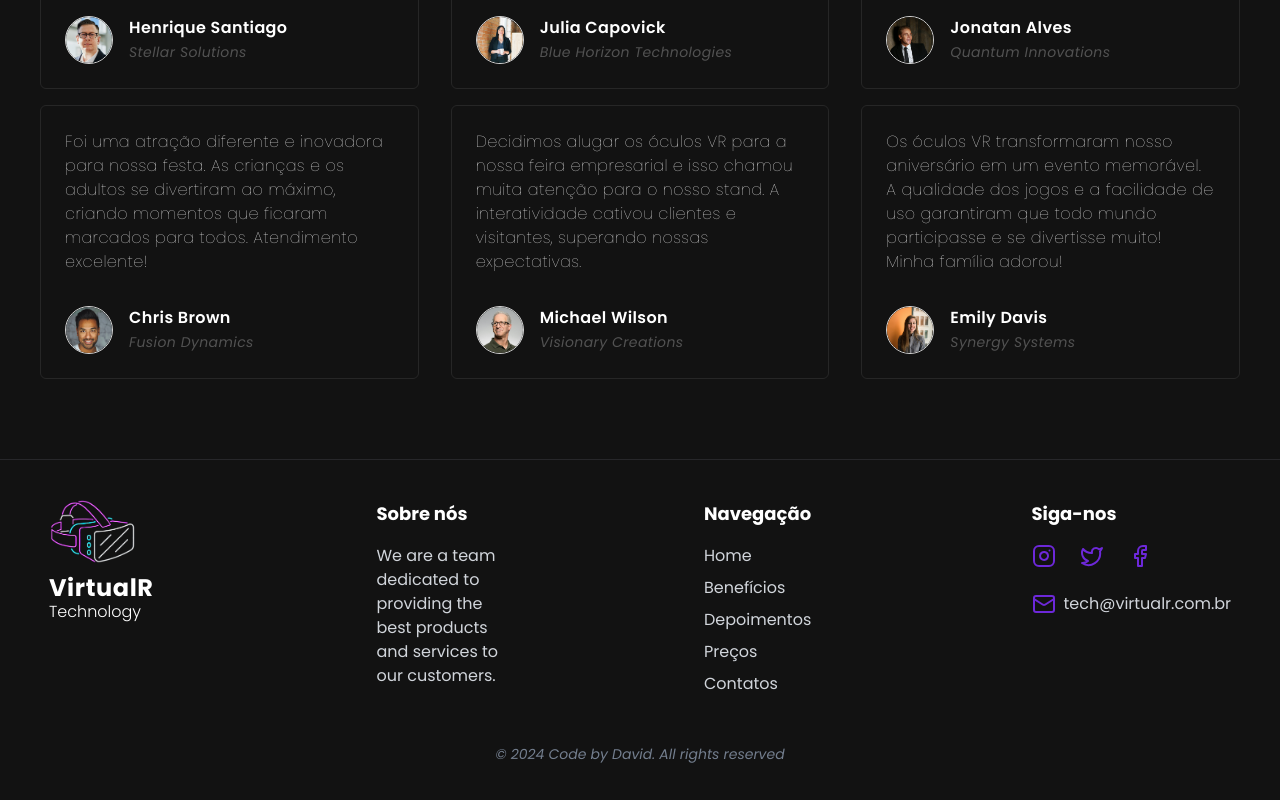
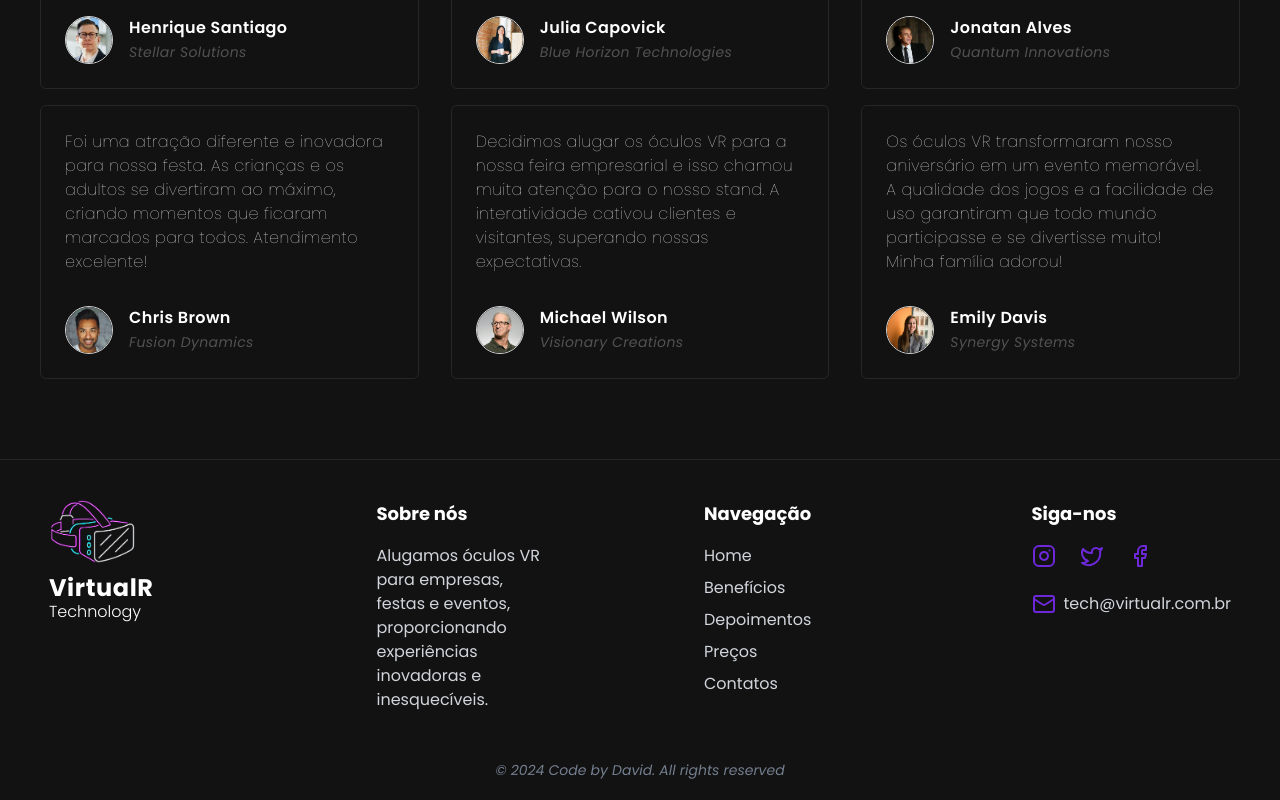
Before and after one commit to davidonedev/VirtualR, a React (Vite) app: page / in a window 1280 px wide. Shown: the part 4094-4894 px from the top of the page. Built offline with nearby package versions, Linux system fonts and the light colour scheme.

Commit message:
Alteracao ajustes 01-02/10

```diff
--- a/src/components/Footer.jsx
+++ b/src/components/Footer.jsx
@@ -24,7 +24,7 @@ const Footer = () => {
             <div className="flex flex-col items-center md:items-start">
                 <h2 className="text-lg font-bold mb-4">Sobre nós</h2>
                 <p className="text-gray-300 text-center md:text-left w-44 text-balance">
-                    We are a team dedicated to providing the best products and services to our customers.
+                Alugamos óculos VR para empresas, festas e eventos, proporcionando experiências inovadoras e inesquecíveis.
                 </p>
                 </div>
 
```
